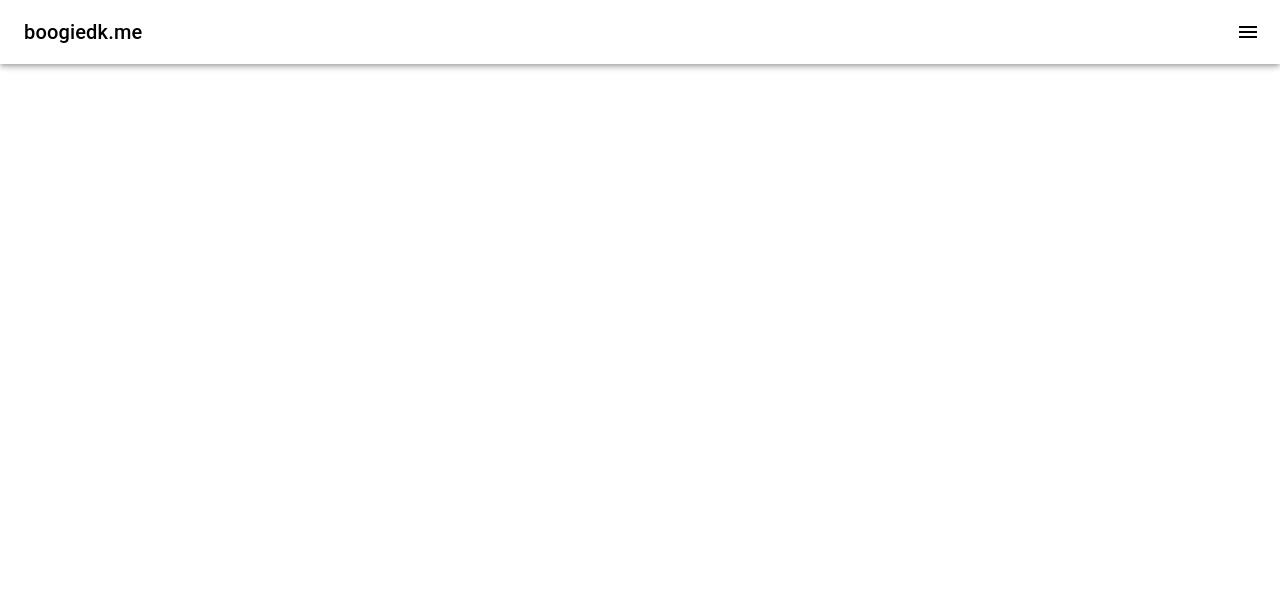
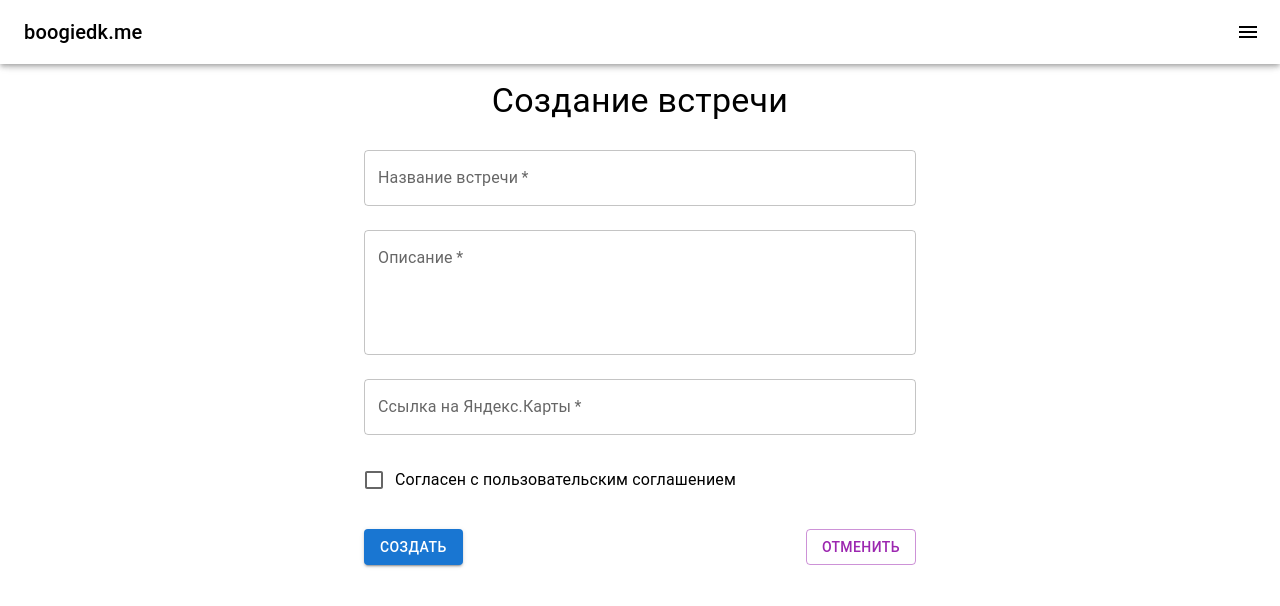
Before and after one commit to boogiedk/boogiedk.me, a React (Create React App) app in the folder frontend/: page /create-meet in a window 1280 px wide. Before the commit this address had no page. Shown: the top 606 px of the page. Built offline with nearby package versions, Linux system fonts and the light colour scheme; the HTML template or start-up script is replaced by a standard one.

Commit message:
add meet create, meet view

```diff
--- a/frontend/src/App.tsx
+++ b/frontend/src/App.tsx
@@ -6,9 +6,13 @@ import Services from "./pages/Services";
 import {StyledEngineProvider} from "@mui/material/styles";
 import NavigateBar from "./components/NavigateBar";
 import AccessibleMapComponent from "./components/AccessibleMapComponent";
-
+import WayMain from "./pages/WayMain";
+import WayCreateMeet from "./pages/WayCreateMeet";
+import WayMeet from "./pages/WayMeet";
+import BackendMockService from "./services/BackendMockService";
 
 class App extends React.Component {
+
     render() {
         return (
             <BrowserRouter>
@@ -18,7 +22,9 @@ class App extends React.Component {
                 <Routes>
                     <Route path="/" element={<About />} />
                     <Route path="/services" element={<Services />} />
-                    <Route path="/map" element={<AccessibleMapComponent />} />
+                    <Route path="/where-are-you" element={<WayMain />} />
+                    <Route path="/create-meet" element={<WayCreateMeet />} />
+                    <Route path="/meet/:meedId" element={<WayMeet />} />
                 </Routes>
             </BrowserRouter>
         );
--- a/frontend/src/components/LocationComponent.tsx
+++ b/frontend/src/components/LocationComponent.tsx
@@ -25,8 +25,7 @@ const LocationComponent: React.FC = () => {
         getLocation();
     }, []);
 
-    const yandexUrl = `https://yandex.ru/maps/?rtext=~${coordinates?.latitude}C${coordinates?.longitude}`
-    const yandexUrlv2 = `https://yandex.com/maps/?rtext=${coordinates?.latitude}%2C${coordinates?.longitude}~55.586500%2C37.434101&rtt=pd`;
+    const yandexUrl =  `https://yandex.com/maps/?rtext=${coordinates?.latitude}%2C${coordinates?.longitude}~55.586500%2C37.434101&rtt=pd`;
 
     return (
         <div>
@@ -35,7 +34,7 @@ const LocationComponent: React.FC = () => {
                 <p>
                     Latitude: {coordinates.latitude}, Longitude: {coordinates.longitude}
                     <br></br>
-                    <a href={yandexUrlv2}>Построить маршрут</a>
+                    <a href={yandexUrl}>Построить маршрут</a>
                 </p>
             ) : (
                 <p>Loading...</p>
--- a/frontend/src/components/NavigateBar.tsx
+++ b/frontend/src/components/NavigateBar.tsx
@@ -154,9 +154,9 @@ export default function PersistentDrawerRight() {
                             <ListItemText primary={'Services'}/>
                         </ListItemButton>
                     </ListItem>
-                    <ListItem key={'Map'} disablePadding onClick={
+                    <ListItem key={'WhereAreYou'} disablePadding onClick={
                         () => {
-                            history('/map');
+                            history('/where-are-you');
                             handleDrawerClose();
                         }
                     }>
@@ -164,7 +164,7 @@ export default function PersistentDrawerRight() {
                             <ListItemIcon>
                                 <MiscellaneousServicesIcon/>
                             </ListItemIcon>
-                            <ListItemText primary={'Map (alpha)'}/>
+                            <ListItemText primary={'WhereAreYou? (alpha)'}/>
                         </ListItemButton>
                     </ListItem>
                 </List>
--- /dev/null
+++ b/frontend/src/pages/WayCreateMeet.tsx
@@ -0,0 +1,149 @@
+import React, { useState } from 'react';
+import {
+    Button,
+    Checkbox,
+    Container,
+    FormControl,
+    FormControlLabel,
+    FormGroup,
+    FormHelperText,
+    Input,
+    InputLabel,
+    Typography,
+    TextField,
+} from '@mui/material';
+import BackendMockService from "../services/BackendMockService";
+import backendMockService from "../services/BackendMockService";
+import { useNavigate } from 'react-router-dom';
+import {CreateMeetModel} from "../types/CreateMeetModel";
+
+
+
+const initialFormData: CreateMeetModel = {
+    title: '',
+    description: '',
+    mapsLink: '',
+    agreement: false,
+};
+
+const MeetingForm: React.FC = () => {
+    const [formData, setFormData] = useState<CreateMeetModel>(initialFormData);
+    const [errors, setErrors] = useState<Partial<CreateMeetModel>>({});
+    const history = useNavigate();
+
+    const validateForm = (): boolean => {
+        const newErrors: Partial<CreateMeetModel> = {};
+
+        if (!formData.title.trim()) {
+            newErrors.title = 'Пожалуйста, укажите название встречи';
+        }
+
+        if (!formData.description.trim()) {
+            newErrors.description = 'Пожалуйста, укажите описание';
+        }
+
+        if (!formData.mapsLink.trim()) {
+            newErrors.mapsLink = 'Пожалуйста, укажите ссылку на Яндекс.Карты';
+        }
+
+        if (!formData.agreement) {
+            newErrors.agreement = false;
+        }
+
+        setErrors(newErrors);
+        return Object.keys(newErrors).length === 0;
+    };
+
+    const handleSubmit = (event: React.FormEvent<HTMLFormElement>) => {
+        event.preventDefault();
+
+        if (validateForm()) {
+            let service = backendMockService.createMeet(formData);
+
+            history(`/meet/${service.MeetId}`);
+            // Отправка данных на бэкенд
+            console.log('Данные отправлены:', formData);
+            // Мокирование отправки данных на бэкенд
+            console.log('Mock отправленных данных:', JSON.stringify(formData));
+            // Очистка формы после успешной отправки
+            setFormData(initialFormData);
+        }
+    };
+
+    const handleChange = (key: keyof CreateMeetModel, value: string | boolean) => {
+        setFormData(prevState => ({
+            ...prevState,
+            [key]: value,
+        }));
+    };
+
+    const handleCancel = () => {
+        setFormData(initialFormData);
+    };
+
+    return (
+        <Container maxWidth="sm">
+            <Typography variant="h4" align="center" gutterBottom>
+                Создание встречи
+            </Typography>
+            <form onSubmit={handleSubmit}>
+                <TextField
+                    fullWidth
+                    label="Название встречи"
+                    value={formData.title}
+                    onChange={e => handleChange('title', e.target.value)}
+                    error={!!errors.title}
+                    helperText={errors.title}
+                    margin="normal"
+                    required
+                />
+                <TextField
+                    fullWidth
+                    label="Описание"
+                    value={formData.description}
+                    onChange={e => handleChange('description', e.target.value)}
+                    error={!!errors.description}
+                    helperText={errors.description}
+                    margin="normal"
+                    required
+                    multiline
+                    rows={4}
+                />
+                <TextField
+                    fullWidth
+                    label="Ссылка на Яндекс.Карты"
+                    value={formData.mapsLink}
+                    onChange={e => handleChange('mapsLink', e.target.value)}
+                    error={!!errors.mapsLink}
+                    helperText={errors.mapsLink}
+                    margin="normal"
+                    required
+                />
+                <FormControl required error={!!errors.agreement} component="fieldset" margin="normal">
+                    <FormGroup>
+                        <FormControlLabel
+                            control={
+                                <Checkbox
+                                    checked={formData.agreement}
+                                    onChange={e => handleChange('agreement', e.target.checked)}
+                                />
+                            }
+                            label="Согласен с пользовательским соглашением"
+                        />
+                    </FormGroup>
+                    {errors.agreement && <FormHelperText>Пожалуйста, согласитесь с пользовательским соглашением</FormHelperText>}
+                </FormControl>
+                <div style={{ display: 'flex', justifyContent: 'space-between', marginTop: '20px' }}>
+                    <Button variant="contained" color="primary" type="submit">
+                        Создать
+                    </Button>
+                    <Button variant="outlined" color="secondary" onClick={handleCancel}>
+                        Отменить
+                    </Button>
+                </div>
+            </form>
+        </Container>
+    );
+};
+
+export default MeetingForm;
--- /dev/null
+++ b/frontend/src/pages/WayMain.css
@@ -0,0 +1,8 @@
+.MainPage {
+  text-align: center;
+  padding-top: 50px;
+}
+
+.createMeet {
+  padding-right: 15px;
+}
--- /dev/null
+++ b/frontend/src/pages/WayMain.tsx
@@ -0,0 +1,31 @@
+import React from "react";
+import LocationComponent from "../components/LocationComponent";
+import './WayMain.css';
+import {Button} from "@mui/material";
+import Grid from "@mui/material/Grid";
+import Box from "@mui/material/Box";
+
+
+function WayMain() {
+    return (
+        <div className="MainPage">
+            <div>
+                <h1>Ты где? </h1>
+                <Grid item xs={12} sm={5}>
+                    <Box sx={{ marginTop: 2, width: '100%', display: 'flex', justifyContent: 'center' }}>
+                        <Button className="createMeet" variant="contained" href={"create-meet"} >Создать встречу</Button>
+                    </Box>
+                </Grid>
+                <Grid item xs={12} sm={5}>
+                    <Box sx={{ marginTop: 2, width: '100%', display: 'flex', justifyContent: 'center' }}>
+                        <Button variant="outlined">Присоединиться к встрече</Button>
+                    </Box>
+                </Grid>
+
+
+            </div>
+        </div>
+    );
+}
+
+export default WayMain;
--- /dev/null
+++ b/frontend/src/pages/WayMeet.tsx
@@ -0,0 +1,23 @@
+import React from 'react';
+import { useParams } from 'react-router-dom';
+import BackendMockService from "../services/BackendMockService";
+import backendMockService from "../services/BackendMockService";
+import LocationComponent from "../components/LocationComponent";
+
+const MeetingDetailsPage: React.FC = () => {
+    const { meetId } = useParams<{ meetId: string }>();
+    const meet = backendMockService.getMeet(meetId);
+
+    return (
+        <div>
+            <h1>Идентификатор встречи {meet.meetId}</h1>
+            <h1>Заголовок {meet.title}</h1>
+            <h1>Ссылка {meet.mapsLink}</h1>
+            <h1>Детали встречи {meet.description}</h1>
+            <br/>
+            <LocationComponent />
+        </div>
+    );
+};
+
+export default MeetingDetailsPage;
--- /dev/null
+++ b/frontend/src/services/BackendMockService.tsx
@@ -0,0 +1,45 @@
+import {CreateMeetModel} from "../types/CreateMeetModel";
+import {MeetModel} from "../types/CreateMeetModel";
+
+interface CreateMeetResponse {
+    MeetId: string
+}
+
+const meetModel: MeetModel = {
+    meetId:'',
+    title: '',
+    description: '',
+    mapsLink: '',
+    agreement: false,
+};
+
+const viewMeetModel: CreateMeetModel = {
+    title: '',
+    description: '',
+    mapsLink: '',
+    agreement: false,
+};
+
+class BackendMockService
+{
+    createMeet = (initialFormData: any) => {
+        meetModel.title = initialFormData.title;
+        meetModel.description = initialFormData.description;
+        meetModel.agreement = initialFormData.agreement;
+        meetModel.mapsLink = initialFormData.mapsLink;
+        meetModel.meetId = 'e3d4cc47-e548-4e4f-b902-750e524fafd3';
+
+        return {
+            MeetId: meetModel.meetId
+        }
+    };
+
+    getMeet = (meetId: any) => {
+        return meetModel
+    }
+
+
+}
+
+const backendMockService = new BackendMockService();
+export default backendMockService;
--- /dev/null
+++ b/frontend/src/types/CreateMeetModel.tsx
@@ -0,0 +1,14 @@
+export interface CreateMeetModel {
+    title: string;
+    description: string;
+    mapsLink: string;
+    agreement: boolean;
+}
+
+export interface MeetModel {
+    meetId: string;
+    title: string;
+    description: string;
+    mapsLink: string;
+    agreement: boolean;
+}
```
Also changed, not shown: frontend/package.json (+6 -3 lines), 1 other file (tests, documents, lock files or other folders).
